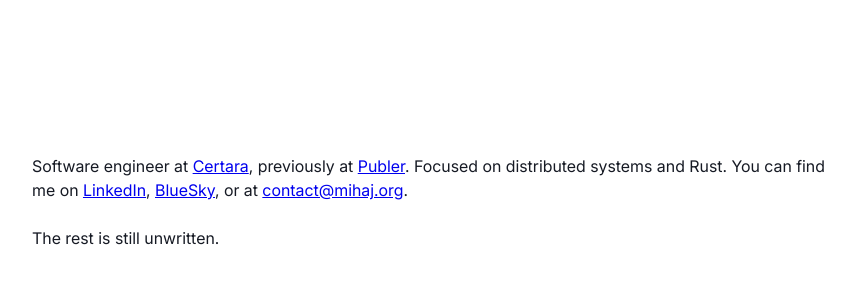
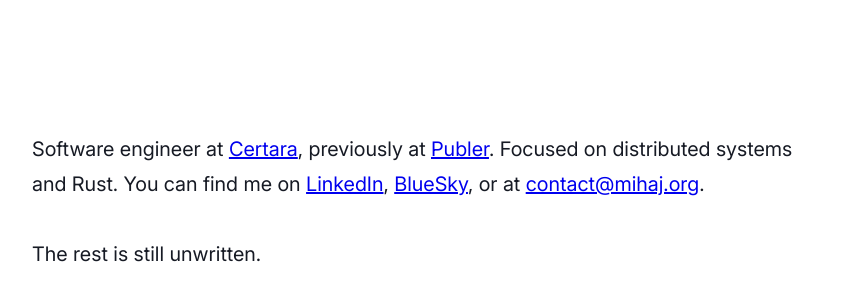
Before and after one commit to orgesmihaj/mihaj.org, a website built with Vite: page index.html in a window 1280 px wide. Shown: the part 198-498 px from the top of the page, without its empty margins (208-1063 px from the left). Built offline with nearby package versions, Linux system fonts and the light colour scheme.

Commit message:
Making the paragraphs bigger.

```diff
--- a/styles/elements/paragraphs.css
+++ b/styles/elements/paragraphs.css
@@ -4,9 +4,9 @@
 
 @layer elements {
     :where(p) {
-        --font-size: 1rem;
+        --font-size: 1.25rem;
         --font-weight: 400;
-        --line-height: 1.5;
+        --line-height: 1.75;
 
         color: light-dark(var(--color∙neutral-900), var(--color∙neutral-200));
 
```
